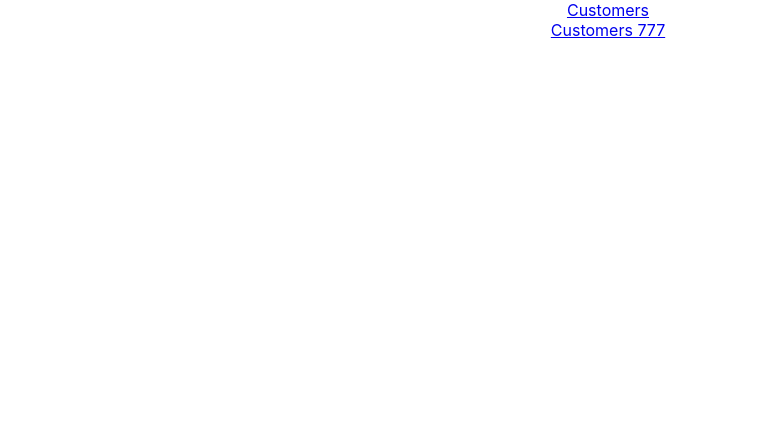
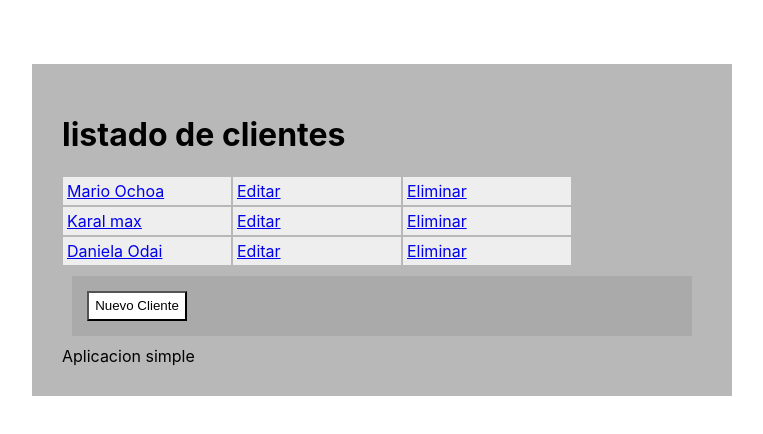
Before and after one commit to mario8a/react-customers, a React (Create React App) app: page /customers in a window 1280 px wide. Shown: the top 434 px of the page, without its empty margins (32-795 px from the left). Built offline with nearby package versions, Linux system fonts and the light colour scheme.

Commit message:
React router

```diff
--- a/src/App.js
+++ b/src/App.js
@@ -1,16 +1,29 @@
-import React from 'react';
-import {Link, BrowserRouter as Router} from 'react-router-dom';
-import './App.css';
+import React , {Component} from 'react';
+import {BrowserRouter as Router, Route, Switch} from 'react-router-dom';
+import HomeContainer from './container/HomeContainer';
+import CustomersContainer from './container/CustomersContainer';
 
-function App() {
-  return (
-    <Router>
-      <div className="App">
-        <Link to="/customers">Customers</Link> <br/>
-        <Link to="/customers/777">Customers 777</Link>
-      </div>
-    </Router>
-  );
+class App extends Component {
+
+  renderHome = () => <h1>Home</h1>
+  renderCustomerContainer = () => <h1>Customer container</h1>
+  renderCustomerListConainer = () => <h1>Customers list container</h1>
+  renderCustomerNewContainer = () => <h1>Customer new container</h1>
+
+  render() {
+    return (
+      <Router>
+        <div>
+          <Route exact path="/" component={HomeContainer}></Route>
+          <Route exact path="/customers" component={CustomersContainer}></Route>
+          <Switch>
+            <Route path="/customers/new" component={this.renderCustomerNewContainer}></Route>
+            <Route path="/customers/:dni" component={this.renderCustomerContainer}></Route>
+          </Switch>
+        </div>
+      </Router>
+    );
+  }
 }
 
 export default App;
--- a/src/components/CustomerEdit.jsx
+++ b/src/components/CustomerEdit.jsx
@@ -12,7 +12,7 @@ const CustomerEdit = ({name, dni, age}) => {
 
 CustomerEdit.propTypes = {
     name: PropTypes.string,
-    dni: PropTypes.string,,
+    dni: PropTypes.string,
     age: PropTypes.number,
 };
 
--- a/src/components/CustomerListItem.jsx
+++ b/src/components/CustomerListItem.jsx
@@ -4,23 +4,22 @@ import {Link} from 'react-router-dom';
 
 const CustomerListItem = ({name, editAction, delAction, urlPath ,dni}) => {
     return (
-        <div>
-            <div className="customer-list-item">
-                <div className="field">
-                    <Link to={`${urlPath}${dni}`} > {name} </Link>
-                </div>
-                <div className="field">
-                    <Link to={`${urlPath}${dni}/edit`} > {editAction} </Link>
-                </div>
-                <div className="field">
-                    <Link to={`${urlPath}/${dni}/del`} > {delAction} </Link>
-                </div>
+        <div className="customers-list-item">
+            <div className="field">
+                <Link to={`${urlPath}${dni}`}>{name}</Link>
+            </div>
+            <div className="field">
+                <Link to={`${urlPath}${dni}/edit`}>{editAction}</Link>
+            </div>
+            <div className="field">
+                <Link to={`${urlPath}${dni}/del`}>{delAction}</Link>
             </div>
         </div>
     );
 };
 
 CustomerListItem.propTypes = {
+    dni: PropTypes.string.isRequired,
     name: PropTypes.string.isRequired,
     editAction: PropTypes.string.isRequired,
     delAction: PropTypes.string.isRequired,
--- a/src/components/CustomersList.jsx
+++ b/src/components/CustomersList.jsx
@@ -2,20 +2,19 @@ import React from 'react';
 import PropTypes from 'prop-types';
 import CustomerListItem from './CustomerListItem';
 
-const CustomersList = ({customers}) => {
+const CustomersList = ({customers, urlPath}) => {
     return (
         <div>
             <div className="customers-list">
                 {
-                    customers.map(c =>
+                    customers.map( c =>
                         <CustomerListItem
                             key={c.dni}
+                            dni={c.dni}
                             name={c.name}
                             editAction={'Editar'}
                             delAction={'Eliminar'}
-                            urlPath={urlPath}
-                            >
-
+                            urlPath={urlPath}>
                         </CustomerListItem>)
                 }
             </div>
--- /dev/null
+++ b/src/container/CustomersContainer.jsx
@@ -0,0 +1,59 @@
+import React, { Component } from 'react';
+import PropTypes from 'prop-types';
+import {withRouter} from 'react-router-dom';
+import AppFrame from '../components/AppFrame';
+import CustomersList from '../components/CustomersList'
+import CustomersActions from '../components/CustomersActions';
+
+const customers = [
+    {
+        "dni": "416000904",
+        "name": "Mario Ochoa",
+        "age": 25
+    },
+    {
+        "dni": "7851498",
+        "name": "Karal max",
+        "age": 30
+    },
+    {
+        "dni": "22986451232",
+        "name": "Daniela Odai",
+        "age": 27
+    }
+];
+
+class CustomersContainer extends Component {
+
+    handleAddNew = () => {
+        this.props.history.push('/customers/new');
+    }
+
+    renderBody = customers => (
+        <div>
+            <CustomersList
+                customers={customers}
+                urlPath={'customers/'} >
+            </CustomersList>
+            <CustomersActions>
+                <button onClick={this.handleAddNew}>Nuevo Cliente</button>
+            </CustomersActions>
+        </div>
+    )
+    render() {
+        return (
+            <div>
+                <AppFrame
+                    header={'listado de clientes'}
+                    body={this.renderBody(customers)}
+                ></AppFrame>
+            </div>
+        );
+    }
+}
+
+CustomersContainer.propTypes = {
+
+};
+
+export default withRouter(CustomersContainer);
--- /dev/null
+++ b/src/container/HomeContainer.jsx
@@ -0,0 +1,32 @@
+import React, { Component } from 'react';
+import { withRouter } from 'react-router-dom';
+
+import AppFrame from '../components/AppFrame';
+import CustomersActions from '../components/CustomersActions';
+
+class HomeContainer extends Component {
+
+    handleOnClick = () => {
+        this.props.history.push('/customers');
+    }
+
+    render() {
+        return (
+            <div>
+                <AppFrame
+                    header="Home"
+                    body={
+                        <div>
+                            Esta es la pantalla inicial
+                            <CustomersActions>
+                                <button onClick={this.handleOnClick}>Listado de clientes</button>
+                            </CustomersActions>
+                        </div>
+                    }
+                    ></AppFrame>
+            </div>
+        );
+    }
+}
+
+export default withRouter(HomeContainer);
--- a/src/index.css
+++ b/src/index.css
@@ -11,3 +11,32 @@ code {
   font-family: source-code-pro, Menlo, Monaco, Consolas, 'Courier New',
     monospace;
 }
+
+.app-frame {
+  margin: 5%;
+  padding: 30px;
+  width: calc(80vh);
+
+  background-image: -webkit-gradient(linear, left top, left bottom, from(#666), from(rgb(184, 184, 184)));
+}
+
+.customers-actions {
+  background: #AAA;
+  padding: 10px;
+  margin: 10px;
+}
+
+.customers-actions button {
+  background: white;
+  min-width: 100px;
+  height: 30px;
+  margin: 5px;
+}
+
+.customers-list-item .field {
+  width: 160px;
+  margin: 1px;
+  padding: 4px;
+  background: #EEE;
+  display: inline-block;
+}
```
